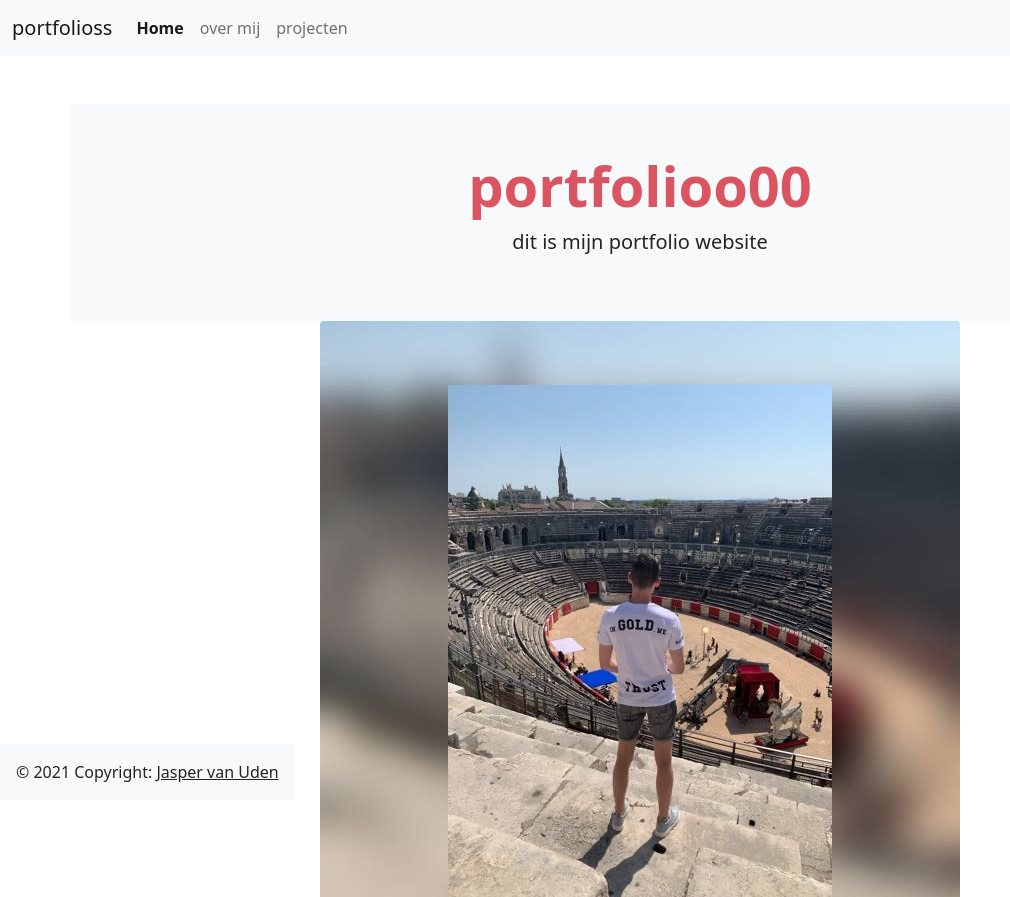
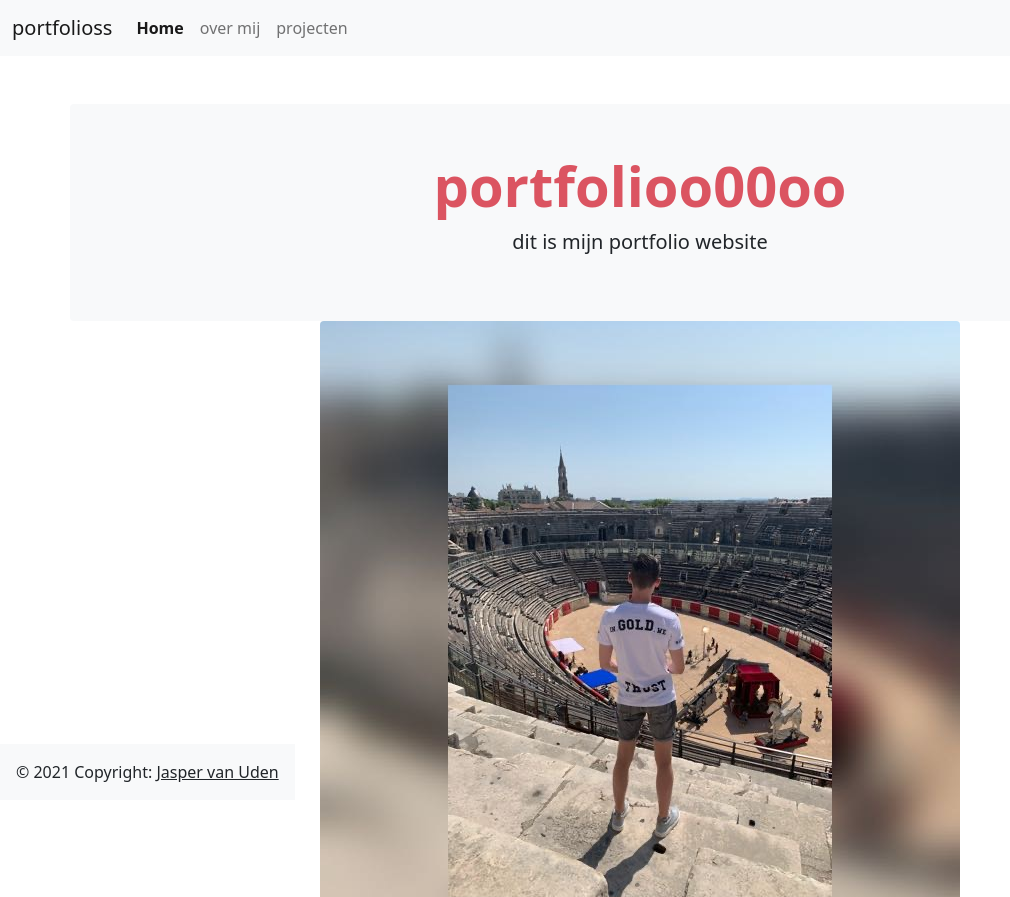
Before and after one commit to jaspervanuden/jaspervanuden.github.io, a plain HTML site: page index.html in a window 1280 px wide. Shown: the top 897 px of the page, without its empty margins (0-1010 px from the left). Drawn offline with nearby package versions, Linux system fonts and the light colour scheme; files that its build step writes are made by us from their sources.

Commit message:
Update index.html

```diff
--- a/index.html
+++ b/index.html
@@ -36,7 +36,7 @@
   </nav>
   <div class="container bg-light text-dark mt-5 py-5 rounded">
 
-    <h1 class="display-4 text-center fw-bold" style="color: #db5461;">portfolioo00</h1>
+    <h1 class="display-4 text-center fw-bold" style="color: #db5461;">portfolioo00oo</h1>
     <p class="lead text-center">dit is mijn portfolio website</p>
   </div>
 
```
